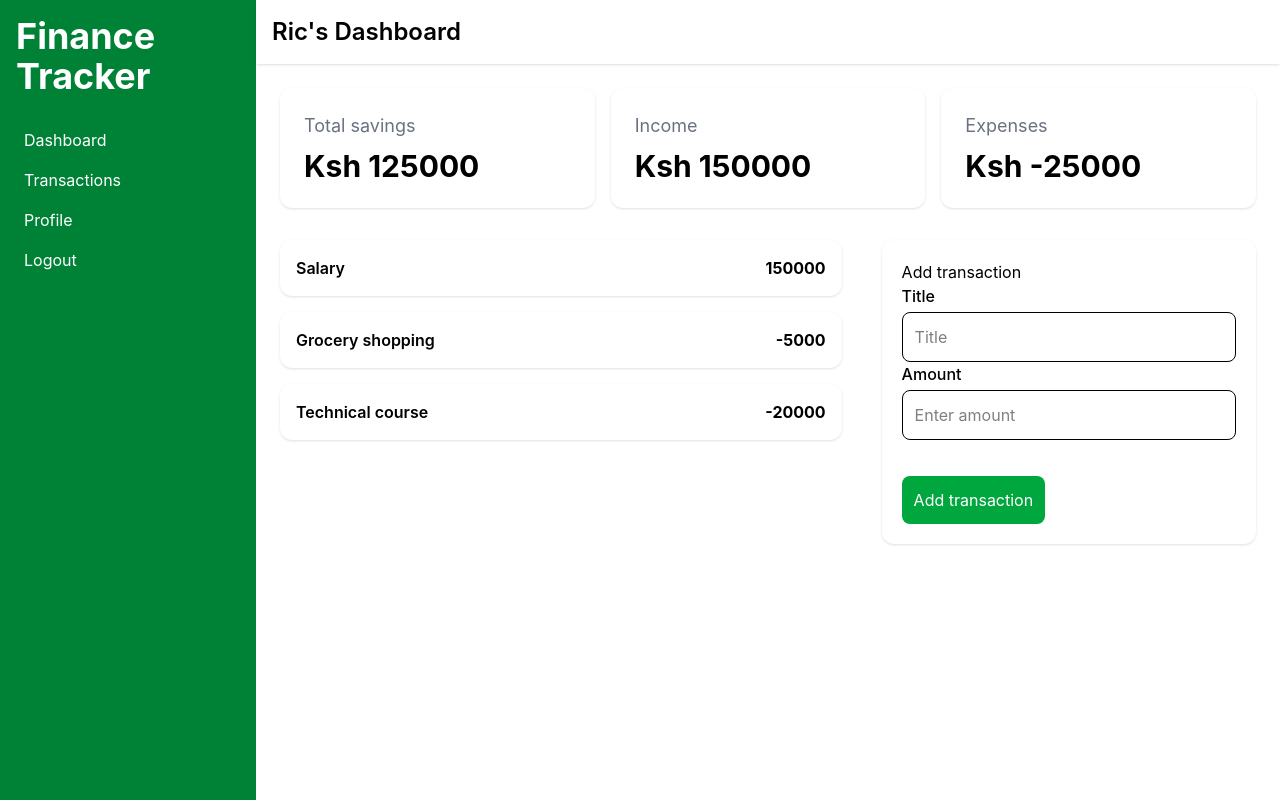
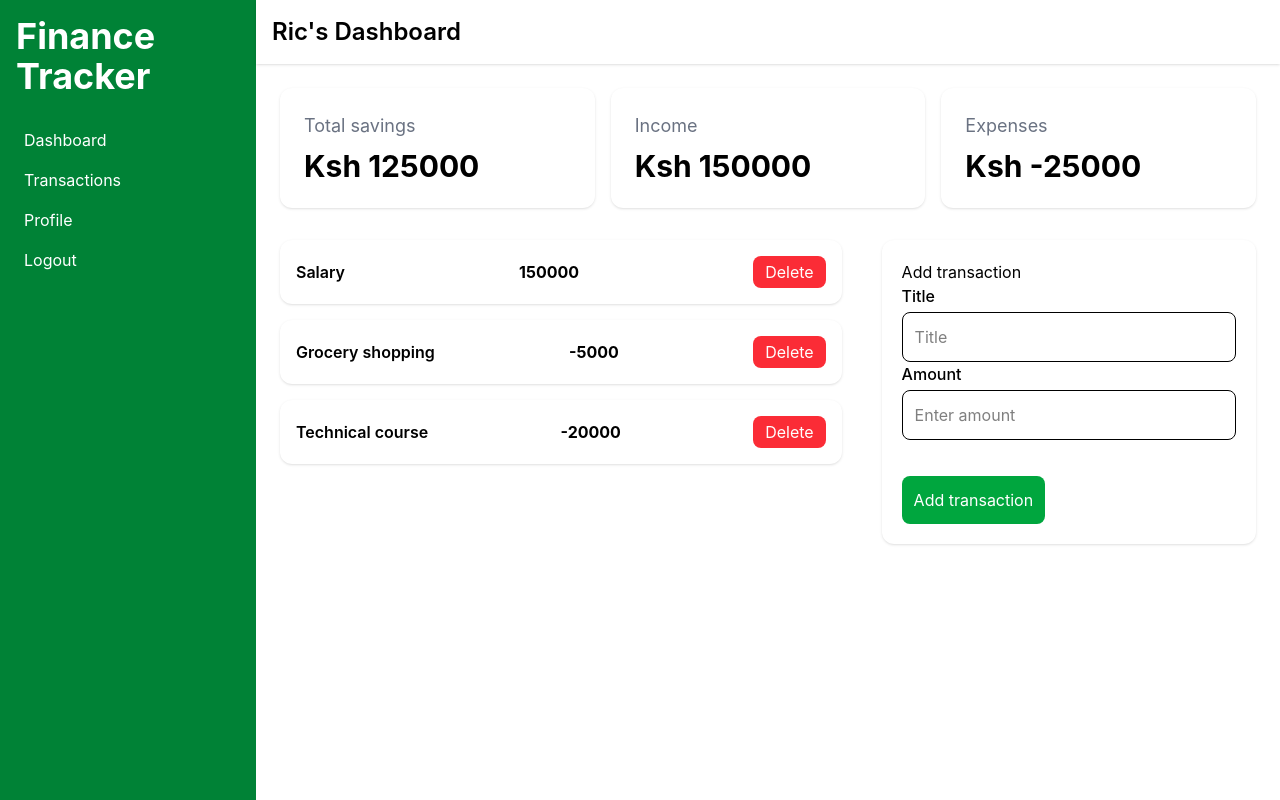
Before and after one commit to ricmusyoki-glitch/finance-tracker-app, a React (Vite) app: page /dashboard in a window 1280 px wide. Built offline with nearby package versions, Linux system fonts and the light colour scheme.

Commit message:
added a delete button on each item

```diff
--- a/src/components/TransactionItem.jsx
+++ b/src/components/TransactionItem.jsx
@@ -1,4 +1,4 @@
-const TransactionItem = ({title, amount}) => {
+const TransactionItem = ({title, amount, onDelete}) => {
 
   return (
     <div className="flex justify-between items-center bg-white p-4 rounded-xl shadow">
@@ -15,6 +15,10 @@ const TransactionItem = ({title, amount}) => {
             </p>
         </div>
 
+        <button onClick={onDelete} className="bg-red-500 text-white px-3 py-1 rounded-lg">
+            Delete
+        </button>
+
     </div>
   )
 }
--- a/src/components/TransactionList.jsx
+++ b/src/components/TransactionList.jsx
@@ -1,7 +1,7 @@
 import TransactionItem from './TransactionItem'
 
 const TransactionList = ({
-  transactions
+  transactions, deleteTransaction
 }) => {
 
 
@@ -15,7 +15,7 @@ const TransactionList = ({
         key={transaction.id}
         title={transaction.title}
         amount={transaction.amount}
-        />
+        onDelete = {() => deleteTransaction(transaction.id) }/>
 )}
 
     </div>
--- a/src/pages/Dashboard.jsx
+++ b/src/pages/Dashboard.jsx
@@ -35,6 +35,13 @@ const Dashboard = () => {
 
     setTitle('')
     setAmount('')
+  }
+
+  const deleteTransaction = (id) => {
+    const filteredTransaction =
+      transactions.filter((transaction) => transaction.id !== id)
+
+    setTransactions(filteredTransaction)
   }
 
   const income = transactions
@@ -82,7 +89,9 @@ const Dashboard = () => {
 
          <div className="w-3/5">
         <TransactionList
-        transactions={transactions}/>
+        transactions={transactions}
+        deleteTransaction={deleteTransaction}
+/>
         </div>
 
 
```
